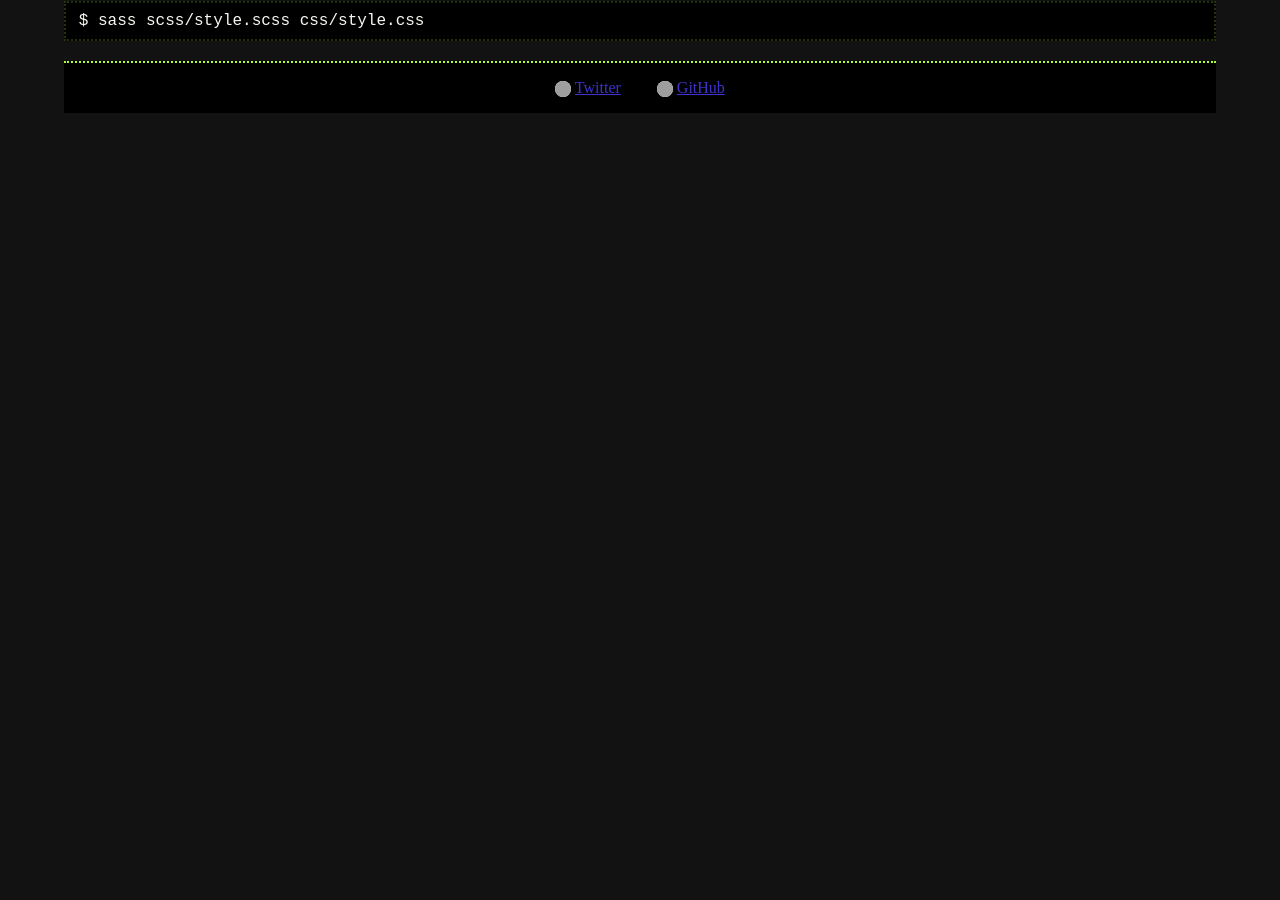
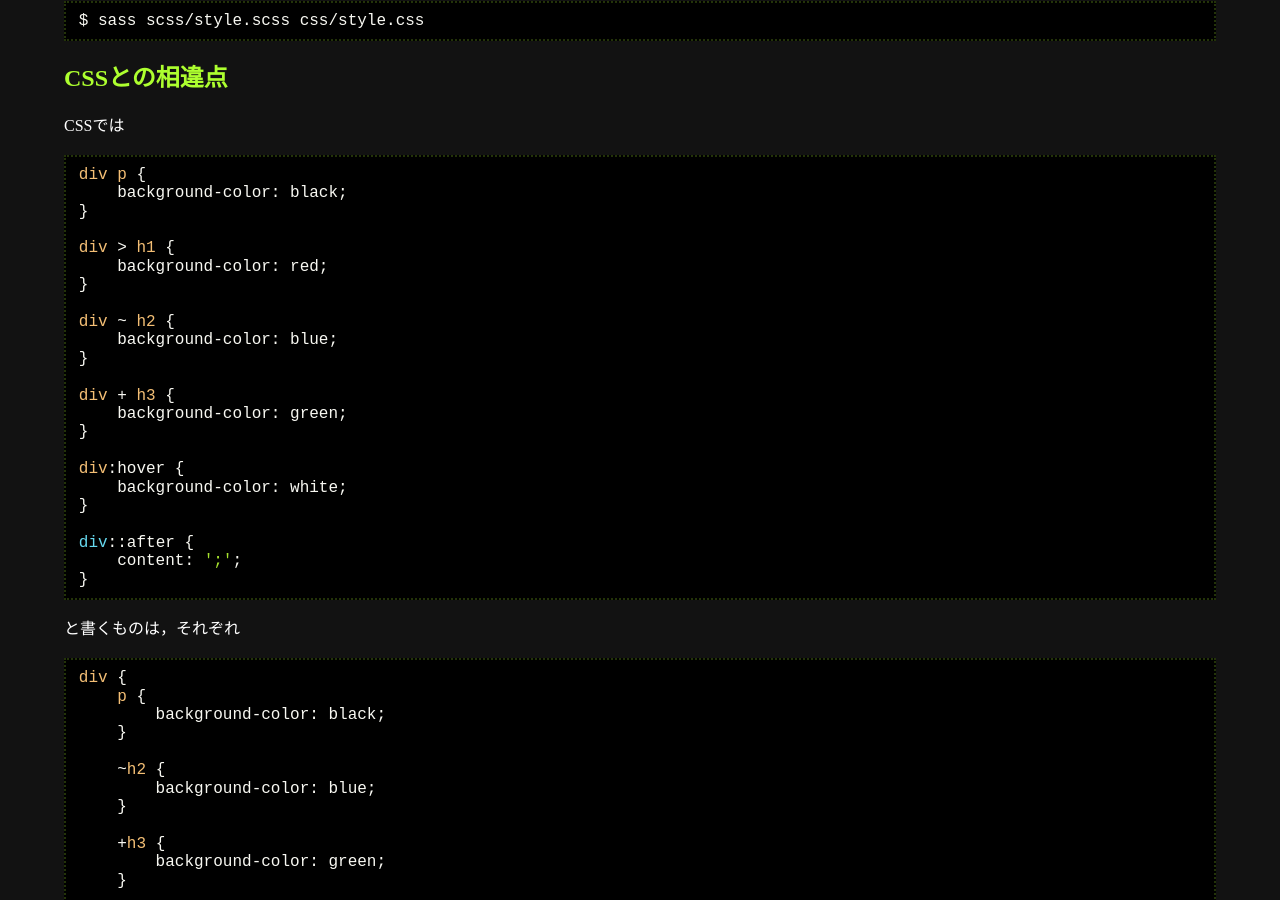
Before and after one commit to satoshin-des/SatoshinTechBlog, a Jekyll site: the page built from _posts/2026-10-29-scss.html, in a window 1280 px wide and 900 px high, scrolled down 563 px. Built offline with Jekyll 4.4.1, drawn with Linux system fonts in a browser that asks for light colours; before the commit the page ends 900 px from its top, so only the background shows below that; some of the changed text lies outside the part shown; grey boxes are pictures that could not be loaded.

Commit message:
Added cotent to the article on scss

```diff
--- a/_posts/2026-10-29-scss.html
+++ b/_posts/2026-10-29-scss.html
@@ -27,3 +27,86 @@ $ gem install sass-embedded
 $ sass scss/style.scss css/style.css
 {% endhighlight %}
 </div>
+
+<h2>CSSとの相違点</h2>
+
+<p>CSSでは</p>
+<div class="code-space">
+{% highlight scss %}
+div p {
+    background-color: black;
+}
+
+div > h1 {
+    background-color: red;
+}
+
+div ~ h2 {
+    background-color: blue;
+}
+
+div + h3 {
+    background-color: green;
+}
+
+div:hover {
+    background-color: white;
+}
+
+div::after {
+    content: ';';
+}
+{% endhighlight %}
+</div>
+<p>と書くものは，それぞれ</p>
+<div class="code-space">
+{% highlight scss %}
+div {
+    p {
+        background-color: black;
+    }
+
+    ~h2 {
+        background-color: blue;
+    }
+
+    +h3 {
+        background-color: green;
+    }
+
+    &:hover {
+        background-color: white;
+    }
+
+    &::after {
+        content: ';';
+    }
+}
+{% endhighlight %}
+</div>
+<p>と書ける．</p>
+<p>また，次のような構造を仮定する．</p>
+
+<div class="code-space">
+{% highlight plaintext %}
+scss
+┣━ layout
+┃　　┣━ _header.scss
+┃　　┗━ _footer.scss
+┗━ style.scss
+{% endhighlight %}
+</div>
+
+<p>この場合は，style.scssに</p>
+
+<div class="code-space">
+{% highlight scss %}
+@use 'layout/header';
+@use 'layout/footer';
+{% endhighlight %}
+</div>
+
+<p>
+    と書くことで，_header.scssの内容と_footer.scssの内容をstyle.scssへ押し付けられる．
+    これをコンパイルすることで，cssを作ることができる．
+</p>
```
